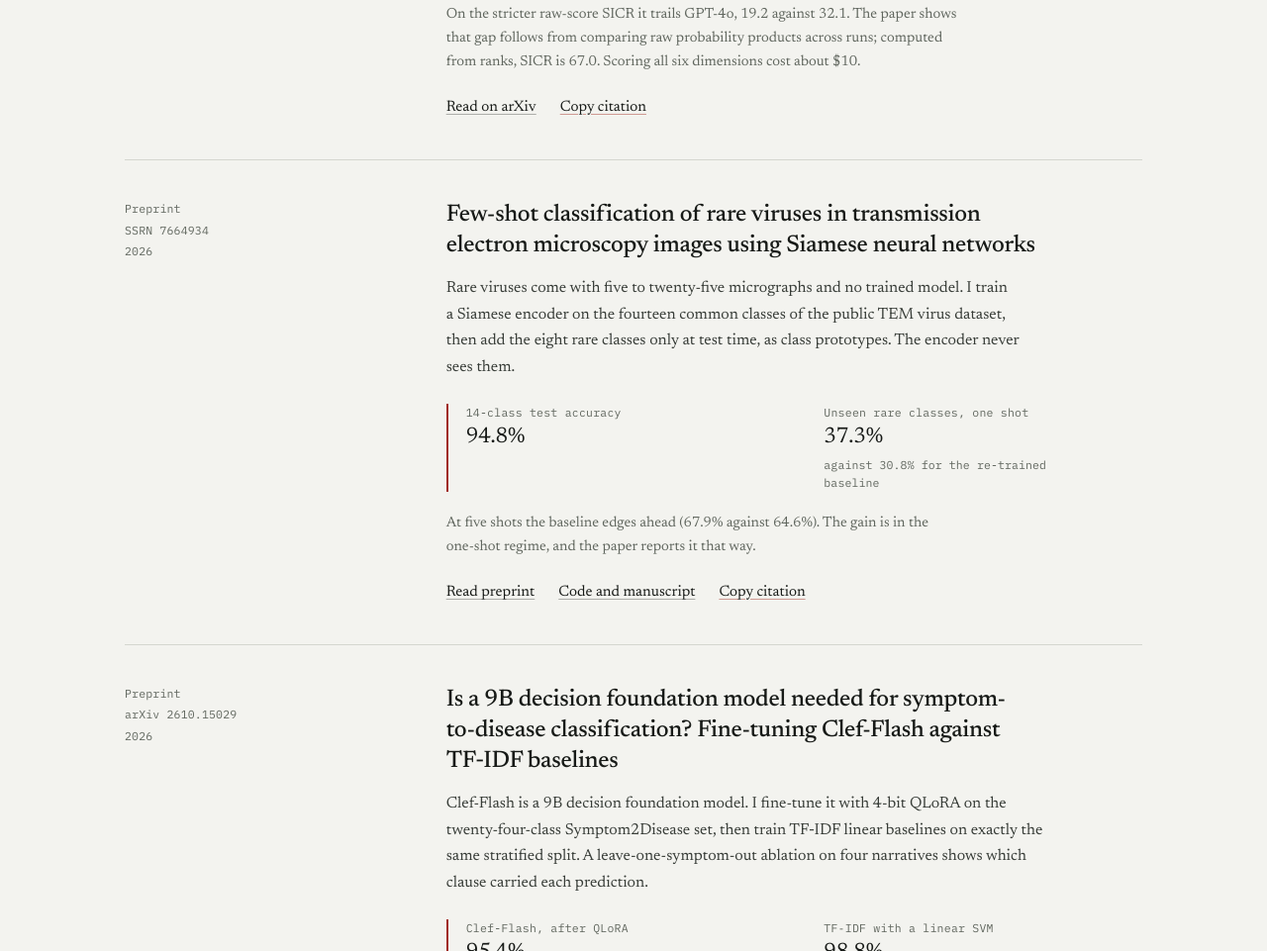
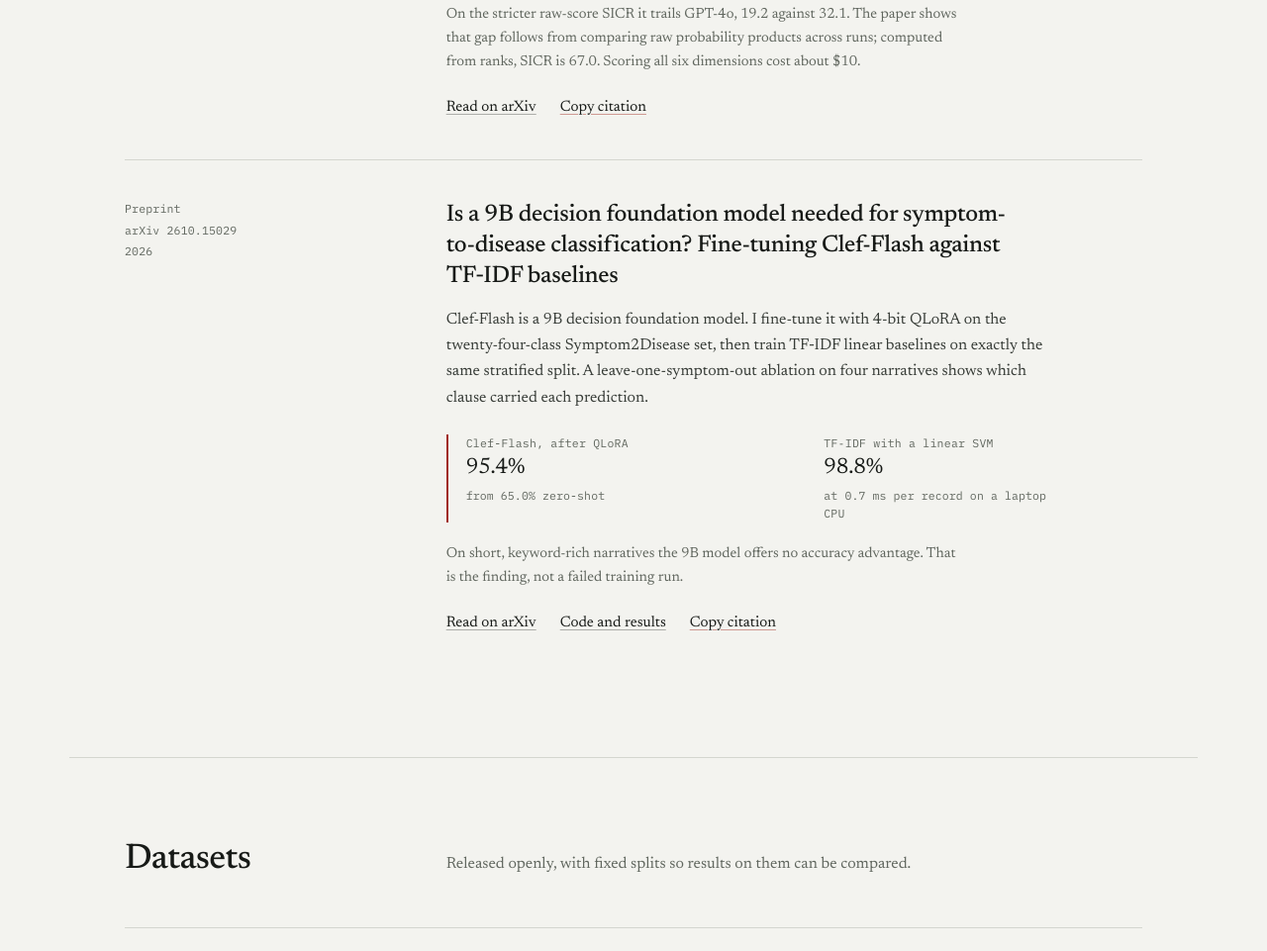
Before and after one commit to hrid0yyy/hrid0yyy.github.io, a plain HTML site: page research.html in a window 1280 px wide. Shown: the part 933-1894 px from the top of the page at 99% size. Drawn offline with Linux system fonts and the light colour scheme.

Commit message:
Remove the few-shot TEM virus classification paper
Drop "Few-shot classification of rare viruses in transmission electron
microscopy images using Siamese neural networks" (SSRN 7664934) from:
- the home page research list (index.html)
- the research page, including its abstract, links and citation, and
  the page description (research.html)
- the CV PDF: the entry is removed from Research & Publications and the
  rest of page 1 moves up with the original spacing; page 2 unchanged

Co-Authored-By: Claude Opus 5.5 <noreply@anthropic.com>
Claude-Session: https://claude.ai/code/session_014fTn4kSLnieQnVcgPUY3Rg

```diff
--- a/research.html
+++ b/research.html
@@ -4,7 +4,7 @@
   <meta charset="UTF-8">
   <meta name="viewport" content="width=device-width, initial-scale=1">
   <title>Research — S. M. Mahbub Uddin Ahmed</title>
-  <meta name="description" content="Papers and datasets by S. M. Mahbub Uddin Ahmed: few-shot virus classification, foundation models against simple baselines, and the BD-BANKNOTES dataset.">
+  <meta name="description" content="Papers and datasets by S. M. Mahbub Uddin Ahmed: instruction-following reranking, foundation models against simple baselines, and the BD-BANKNOTES dataset.">
   <meta name="theme-color" content="#f3f3ef">
   <script>
     // Set the theme before first paint so there is no flash of the wrong one.
@@ -21,7 +21,7 @@
   </script>
   <meta property="og:type" content="website">
   <meta property="og:title" content="Research — S. M. Mahbub Uddin Ahmed">
-  <meta property="og:description" content="Papers and datasets by S. M. Mahbub Uddin Ahmed: few-shot virus classification, foundation models against simple baselines, and the BD-BANKNOTES dataset.">
+  <meta property="og:description" content="Papers and datasets by S. M. Mahbub Uddin Ahmed: instruction-following reranking, foundation models against simple baselines, and the BD-BANKNOTES dataset.">
   <meta property="og:image" content="about-pic.jpg">
   <link rel="icon" href="favicon.svg" type="image/svg+xml">
   <link rel="preconnect" href="https://fonts.googleapis.com">
@@ -116,45 +116,6 @@
             <div class="paper-links">
               <a href="https://arxiv.org/abs/2611.03179" target="_blank" rel="noopener">Read on arXiv</a>
               <button type="button" class="copy-btn" data-cite="Ahmed, S. M. M. U., &amp; Musaddiq, A. A. (2026). Every Clause Counts: Instruction-Following Reranking by Multiplying Small, Answerable Questions (arXiv:2611.03179). arXiv. https://arxiv.org/abs/2611.03179">Copy citation</button>
-            </div>
-          </div>
-        </li>
-
-        <li class="paper">
-          <div class="paper-meta">
-            <span>Preprint</span>
-            <span>SSRN 7664934</span>
-            <span>2026</span>
-          </div>
-          <div class="paper-body">
-            <h3 class="paper-title">
-              <a href="https://papers.ssrn.com/sol3/papers.cfm?abstract_id=7664934" target="_blank" rel="noopener">
-                Few-shot classification of rare viruses in transmission electron microscopy images using Siamese neural networks
-              </a>
-            </h3>
-            <p class="paper-abs">
-              Rare viruses come with five to twenty-five micrographs and no trained model. I train a
-              Siamese encoder on the fourteen common classes of the public TEM virus dataset, then add
-              the eight rare classes only at test time, as class prototypes. The encoder never sees them.
-            </p>
-            <dl class="paper-findings">
-              <div>
-                <dt>14-class test accuracy</dt>
-                <dd>94.8%</dd>
-              </div>
-              <div>
-                <dt>Unseen rare classes, one shot</dt>
-                <dd>37.3% <span>against 30.8% for the re-trained baseline</span></dd>
-              </div>
-            </dl>
-            <p class="paper-note">
-              At five shots the baseline edges ahead (67.9% against 64.6%). The gain is in the
-              one-shot regime, and the paper reports it that way.
-            </p>
-            <div class="paper-links">
-              <a href="https://papers.ssrn.com/sol3/papers.cfm?abstract_id=7664934" target="_blank" rel="noopener">Read preprint</a>
-              <a href="https://github.com/hrid0yyy/tem-virus-siamese-fewshot" target="_blank" rel="noopener">Code and manuscript</a>
-              <button type="button" class="copy-btn" data-cite="Ahmed, S. M. M. U. (2026). Few-shot classification of rare viruses in transmission electron microscopy images using Siamese neural networks [Preprint]. SSRN 7664934. https://papers.ssrn.com/sol3/papers.cfm?abstract_id=7664934">Copy citation</button>
             </div>
           </div>
         </li>
```
Also changed, not shown: index.html (+0 -16 lines), 1 other file.
